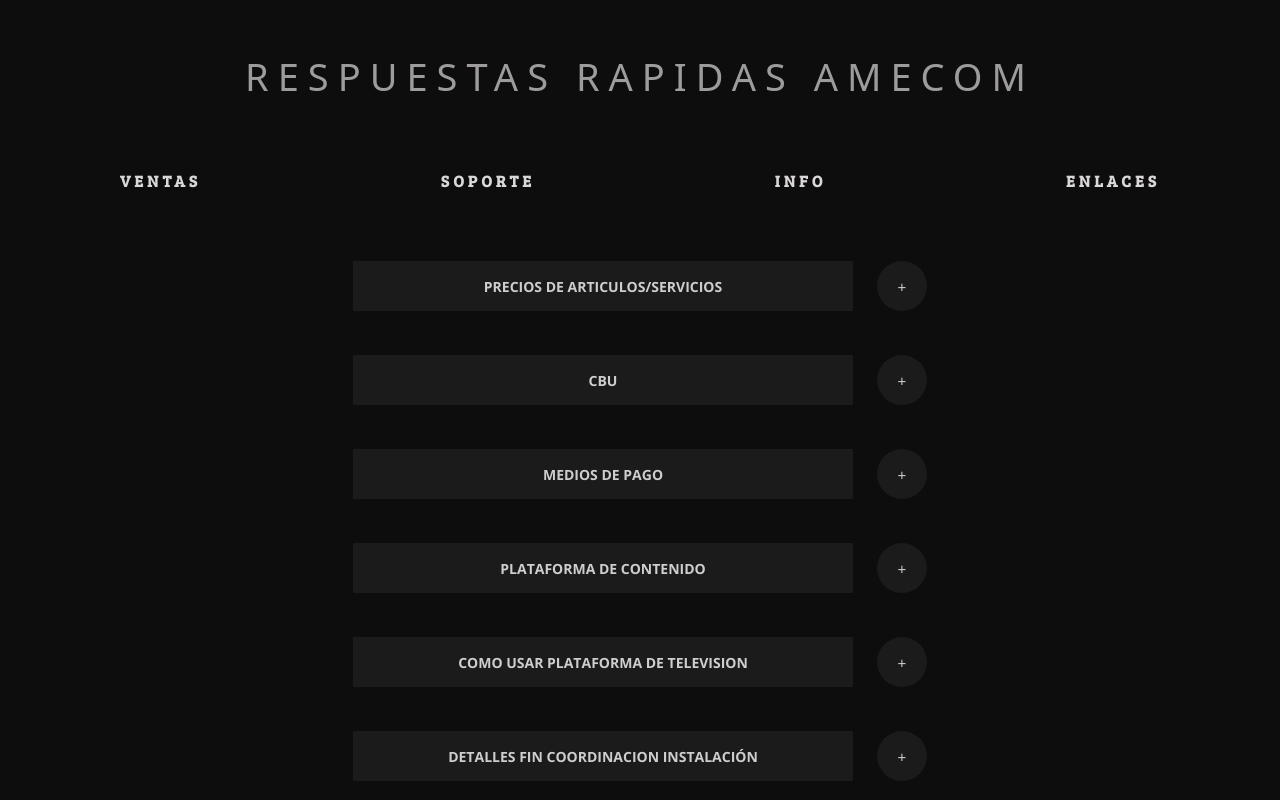
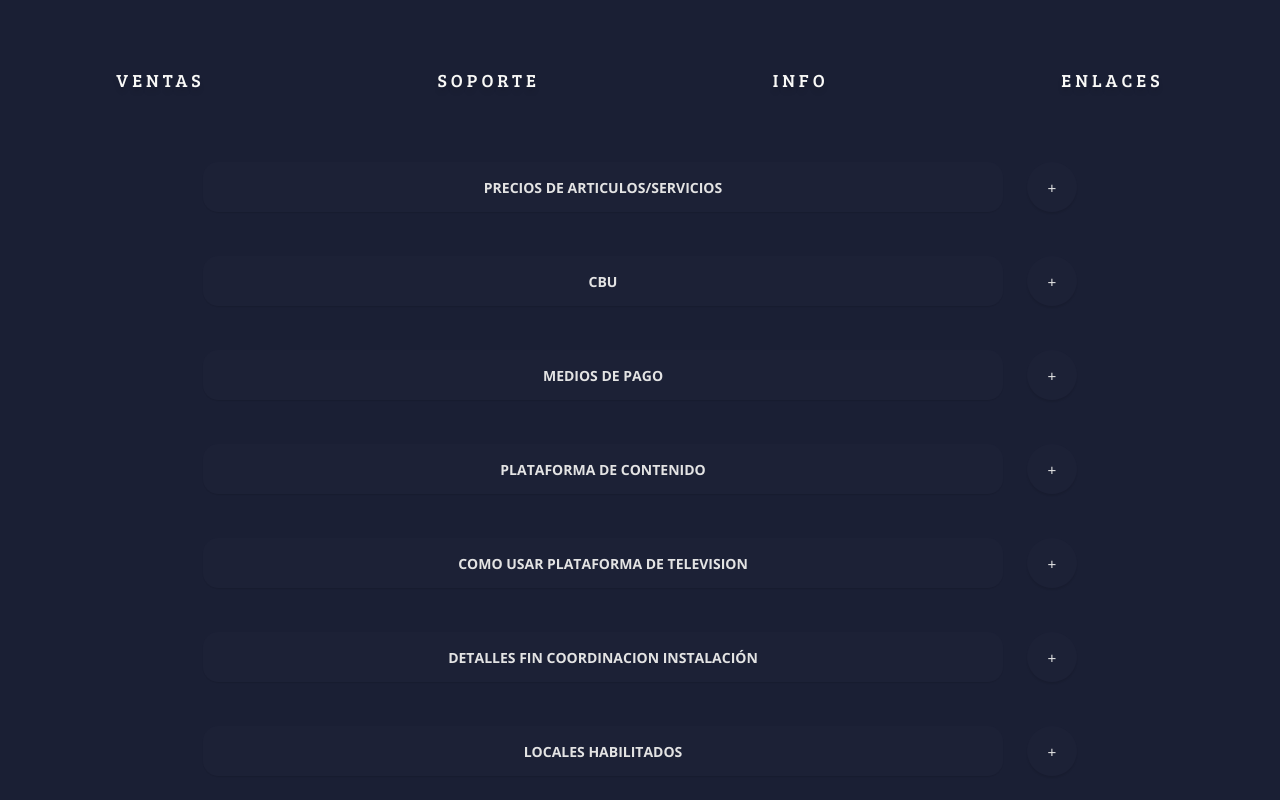
Before and after one commit to agustinhahn/respuestasRapidas, a React (Vite) app: page /INFO in a window 1280 px wide. Shown: the top 800 px of the page. Built offline with nearby package versions, Linux system fonts and the light colour scheme; a web font is replaced by a local one.

Commit message:
cambios esteticos

```diff
--- a/src/App.jsx
+++ b/src/App.jsx
@@ -16,7 +16,6 @@ function App() {
     <>
       <BrowserRouter>
         <CartContext>
-          <Header />
           <Navbar />
           <Routes>
             <Route exact path="/" element={<FotitoMessi />} />
--- a/src/components/FotitoMessi.jsx
+++ b/src/components/FotitoMessi.jsx
@@ -4,7 +4,7 @@ import imagen from "../assets/messibesandocopa.png"
 const FotitoMessi = () => {
     return (
         <div className='fotomessi'>
-            <img src={imagen} alt='messi' />
+
         </div>
     )
 }
--- a/src/data/opciones.json
+++ b/src/data/opciones.json
@@ -27,7 +27,7 @@
         "id": 19,
         "categoria": "ventas",
         "titulo": "INFO MIGRACION A FIBRA OPTICA",
-        "content": "*MIGRACION A FIBRA OPTICA*\n\nTe explico brevemente, la migración a esta nueva tecnología cuesta $10000 (puede abonarse en 4 cuotas sin interes) PROMO 50% OFF ya incluida\n\nPLANES MARZO\nAbono 6Mbps $11.800\nAbono 10Mbps $13.800\nAbono 15Mbs $16.200\nAbono 20Mbps $17.800\nAbono 50Mbps $18.700\nAbono 100Mbps $23.000\n\nIncluido además nuestra plataforma virtual de películas, series y canales de tv online GRATIS\nDe esta manera tendrá más velocidad y mejor servicio, a un costo menor."
+        "content": "*MIGRACION A FIBRA OPTICA*\n\nTe explico brevemente, la migración a esta nueva tecnología cuesta $10000 (puede abonarse en 4 cuotas sin interes) PROMO 50% OFF ya incluida\n\nPLANES ABRIL\nAbono 6Mbps $11.800\nAbono 10Mbps $13.800\nAbono 15Mbs $16.200\nAbono 20Mbps $17.800\nAbono 50Mbps $18.700\nAbono 100Mbps $23.000\n\nIncluido además nuestra plataforma virtual de películas, series y canales de tv online GRATIS\nDe esta manera tendrá más velocidad y mejor servicio, a un costo menor."
     },
     {
         "id":17,
--- a/src/index.css
+++ b/src/index.css
@@ -2,7 +2,7 @@ body {
   margin: 0px auto;
   padding: 0px auto;
   height: 100%;
-  background-color: #0e0d0d;
+  background-color: #1a1f34;
   overflow-y: scroll;
 }
 
@@ -43,20 +43,20 @@ body {
 }
 
 .buttonNav {
-  color: rgb(218, 215, 215);
+  color: #f9f9f7;
   background-color: transparent;
   border: none;
   padding: 0.5rem 1rem;
-  font-size: 16px;
-  font-weight: bold;
+  font-size: 18px;
   cursor: pointer;
   transition: color 0.3s, background-color 0.3s;
   letter-spacing: 4px;
   font-family: "Bree Serif", sans-serif;
+  text-shadow: 0 5px 5px rgba(0, 0, 0, 0.1);
 }
 
 .buttonNav:hover {
-  color: #2e2d2d;
+  color: #c0c086;
   /* Color de texto cuando haces hover */
 }
 
@@ -86,26 +86,26 @@ body {
 .copybutton {
   margin: 12px;
   height: 50px;
-  width: 500px;
-  border-radius: 1px;
-  background: #1b1b1b;
+  width: 800px;
+  border-radius: 15px;
+  background: #23293f50;
   justify-content: center;
   align-items: center;
   cursor: pointer;
   border: none;
   font-size: 14px;
-  color: rgb(206, 206, 206);
+  color: #f9f9f7;
   transition: 300ms;
   font-family: "Open Sans", sans-serif;
   font-weight: bold;
+  opacity: 0.9;
+  box-shadow: 0 1px 1px rgba(0, 0, 0, 0.1);
 }
 
 .copybutton:hover {
-  box-shadow: 2px 2px 2px #222222, 2px 2px 10px #222, inset 2px 2px 2px #222,
-    inset 2px 2px 2px #222222;
-  color: #dad4d4;
-  font-size: 16px;
-  transition: 200ms;
+  color: #c0c086;
+  font-size: 15px;
+  transition: 300ms;
 }
 
 
@@ -115,20 +115,20 @@ body {
   height: 50px;
   min-width: 50px;
   border-radius: 50px;
-  background: #1b1b1b;
+  background: #23293f50;
   justify-content: center;
   align-items: center;
   cursor: pointer;
   border: none;
   font-size: 15px;
-  color: rgb(206, 206, 206);
+  color: #f9f9f7;
   transition: 300ms;
+  opacity: 0.9;
+  box-shadow: 0 2px 2px rgba(0, 0, 0, 0.1);
 }
 
 .buttonVista:hover {
-  box-shadow: -5px -5px 15px #222222, 5px 5px 15px #222, inset 5px 5px 10px #222,
-    inset -5px -5px 10px #222222;
-  color: #dad4d4;
+  color: #c0c086;
   font-size: 18px;
   transition: 500ms;
 }
```
